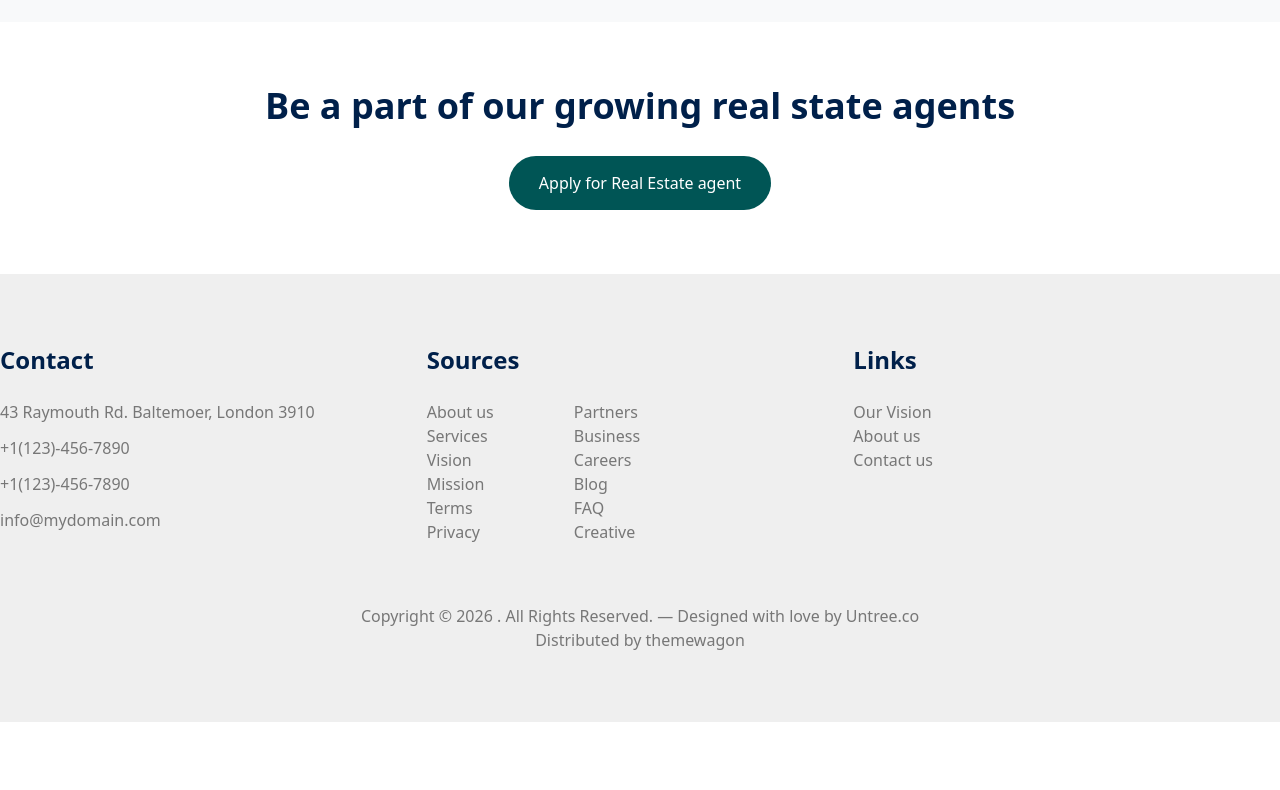
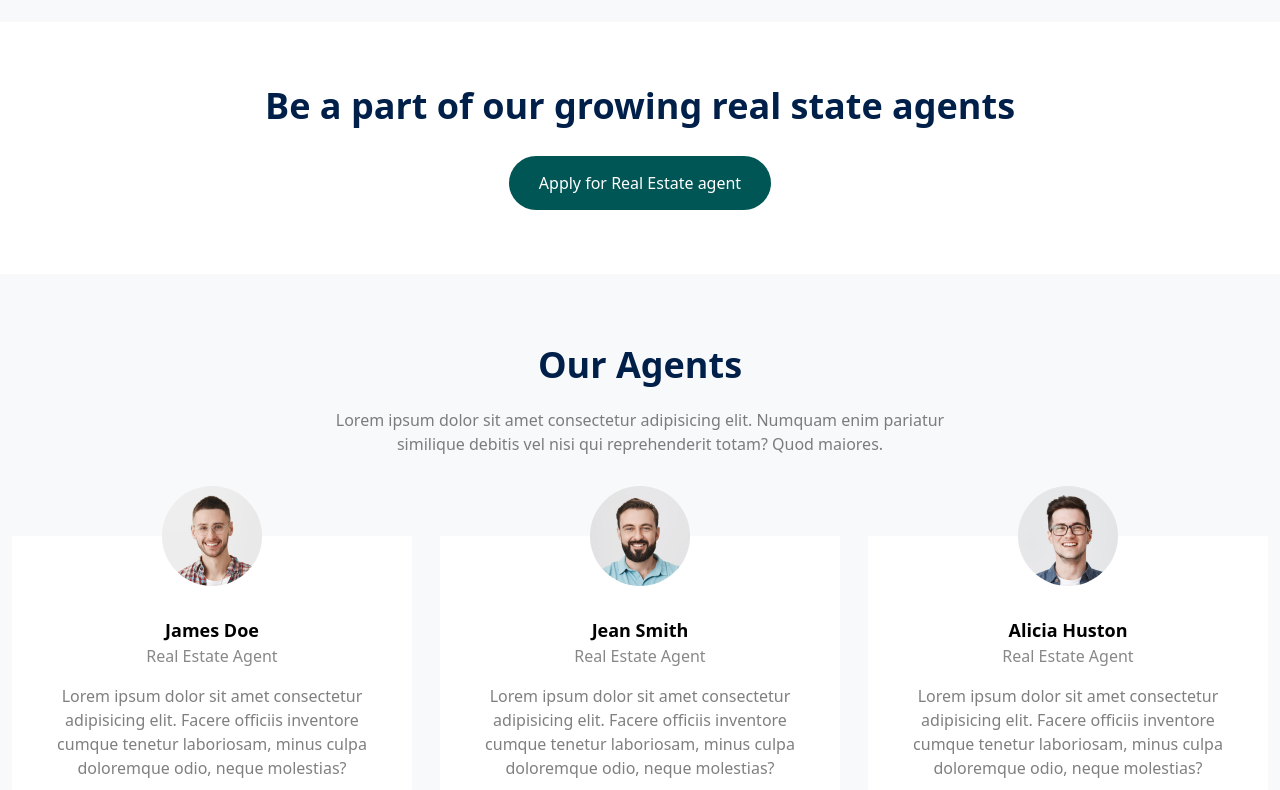
Before and after one commit to sadigzadeamina07/property-template, a website: page index.html in a window 1280 px wide. Shown: the part 3370-4160 px from the top of the page. Before the commit the page ends 4092 px from the top, so only its background shows below. Drawn offline with nearby package versions, Linux system fonts and the light colour scheme.

Commit message:
7th section

```diff
--- a/index.html
+++ b/index.html
@@ -149,8 +149,11 @@
         <div class="bg-[#f8f9fa]">
             <div class="container mx-auto py-[4rem]  px-[10px]">
                 <div class="text-center ">
-<h1 class="text-[#00204a] font-semibold  text-4xl mb-[20px] m-auto ">Let's find home that's perfect for you</h1>
-<p class="text-[#00000080] md:w-[50%] w-[80%] mb-[20px] m-auto">Lorem ipsum dolor sit amet consectetur adipisicing elit. Numquam enim pariatur similique debitis vel nisi qui reprehenderit.</p>
+                    <h1 class="text-[#00204a] font-semibold  text-4xl mb-[20px] m-auto ">Let's find home that's perfect
+                        for you</h1>
+                    <p class="text-[#00000080] md:w-[50%] w-[80%] mb-[20px] m-auto">Lorem ipsum dolor sit amet
+                        consectetur adipisicing elit. Numquam enim pariatur similique debitis vel nisi qui
+                        reprehenderit.</p>
 
                 </div>
 
@@ -158,28 +161,31 @@
 
                     <div class="flex flex-col  mt-[10px] gap-12">
                         <div class=" flex gap-4 items-center">
-     <i class="fa-solid fa-house"></i>
+                            <i class="fa-solid fa-house p-7 text-xl rounded-full bg-[#efefef]"></i>
                             <div>
                                 <h3 class="text-[18px]  text-[#00204a] font-semibold">2M Properties</h3>
-        <p class="text-[#00000080] w-[70%]">Lorem ipsum dolor sit amet consectetur adipisicing elit. Nostrum iste.</p>
+                                <p class="text-[#00000080] w-[70%]">Lorem ipsum dolor sit amet consectetur adipisicing
+                                    elit. Nostrum iste.</p>
 
                             </div>
 
                         </div>
                         <div class=" flex gap-4 items-center">
-            <i class="fa-solid fa-user"></i>
+                            <i class="fa-solid fa-user p-7 text-xl rounded-full bg-[#efefef]"></i>
                             <div>
                                 <h3 class="text-[18px]  text-[#00204a] font-semibold"> Top Rated Agents</h3>
-      <p class="text-[#00000080] w-[70%]">Lorem ipsum dolor sit amet consectetur adipisicing elit. Nostrum iste.</p>
+                                <p class="text-[#00000080] w-[70%]">Lorem ipsum dolor sit amet consectetur adipisicing
+                                    elit. Nostrum iste.</p>
 
                             </div>
 
                         </div>
                         <div class=" flex gap-4 items-center">
-            <i class="fa-solid fa-shield-quartered"></i>
+                            <i class="fa-solid fa-shield-quartered p-7 text-xl rounded-full bg-[#efefef]"></i>
                             <div>
                                 <h3 class="text-[18px]  text-[#00204a] font-semibold">Legit Properties</h3>
-  <p class="text-[#00000080] w-[70%]">Lorem ipsum dolor sit amet consectetur adipisicing elit. Nostrum iste</p>
+                                <p class="text-[#00000080] w-[70%]">Lorem ipsum dolor sit amet consectetur adipisicing
+                                    elit. Nostrum iste</p>
                             </div>
 
                         </div>
@@ -190,8 +196,20 @@
             </div>
         </div>
         <div class="container mx-auto text-center py-[4rem]">
-            <h1 class=" text-[#00204a] text-4xl mb-[30px] font-semibold" >Be a part of our growing real state agents</h1>
-            <button   class=" md:m-0 bg-[rgb(0,85,85)] rounded-[30px] px-[30px] py-[10px] md:py-[15px] mt-[25px] md:mt-0 text-white">Apply for Real Estate agent</button>
+            <h1 class=" text-[#00204a] mx-[10px]  text-4xl mb-[30px] font-semibold">Be a part of our growing real state
+                agents</h1>
+            <button
+                class=" md:m-0 bg-[rgb(0,85,85)] rounded-[30px] px-[30px] py-[10px] md:py-[15px] mt-[25px] md:mt-0 text-white">Apply
+                for Real Estate agent</button>
+        </div>
+        <div class="bg-[#f8f9fa]">
+            <div class="container text-center mx-auto py-[4rem] px-[12px]">
+                <h1 class="text-[#00204a] text-[36px] mb-[16px] font-semibold">Our Agents</h1>
+                <p class="text-[#00000080] mb-[80px] md:w-[50%] w-[90%] mx-auto">Lorem ipsum dolor sit amet consectetur adipisicing elit. Numquam
+                    enim pariatur similique debitis vel nisi qui reprehenderit totam? Quod maiores.</p>
+
+                <div class="cards flex justify-between flex-wrap lg:flex-nowrap gap-20 lg:gap-7"></div>
+            </div>
         </div>
     </main>
     <footer class="bg-[#efefef] text-[#777] py-[70px] text-center md:text-left">
@@ -200,43 +218,48 @@
                 <div class="flex flex-col gap-6 ">
                     <h3 class="text-2xl   font-semibold text-[#00204a]">Contact</h3>
                     <ul class="flex flex-col gap-3 ">
-                        <li><a href="">43 Raymouth Rd. Baltemoer, London 3910</a></li>
-                        <li><a href="tel">+1(123)-456-7890</a></li>
-                        <li><a href="tel">+1(123)-456-7890</a></li>
-                        <li><a href="email">info@mydomain.com</a></li>
+                        <li class=" hover:text-black"><a href="">43 Raymouth Rd. Baltemoer, London 3910</a></li>
+                        <li class=" hover:text-black"><a href="tel">+1(123)-456-7890</a></li>
+                        <li class=" hover:text-black"><a href="tel">+1(123)-456-7890</a></li>
+                        <li class=" hover:text-black"><a href="email">info@mydomain.com</a></li>
                     </ul>
                 </div>
                 <div class="flex flex-col gap-6 ">
                     <h3 class="text-2xl   font-semibold text-[#00204a]">Sources</h3>
                     <div class="flex  flex-col md:flex-row  gap-3 md:gap-20 col-span-2">
-                        <ul class="">
-                            <li><a href="">About us</a></li>
-                            <li><a href="">Services</a></li>
-                            <li><a href="">Vision</a></li>
-                            <li><a href="">Mission</a></li>
-                            <li><a href="">Terms</a></li>
-                            <li><a href="">Privacy</a></li>
+                        <ul class=" flex flex-col gap-1">
+                            <li class=" hover:text-black"><a href="">About us</a></li>
+                            <li class=" hover:text-black"><a href="">Services</a></li>
+                            <li class=" hover:text-black"><a href="">Vision</a></li>
+                            <li class=" hover:text-black"><a href="">Mission</a></li>
+                            <li class=" hover:text-black"><a href="">Terms</a></li>
+                            <li class=" hover:text-black"><a href="">Privacy</a></li>
                         </ul>
-                        <ul>
-                            <li><a href="">Partners</a></li>
-                            <li><a href="">Business</a></li>
-                            <li><a href="">Careers</a></li>
-                            <li><a href="">Blog</a></li>
-                            <li><a href="">FAQ</a></li>
-                            <li><a href="">Creative</a></li>
+                        <ul class=" flex flex-col gap-1">
+                            <li class=" hover:text-black"><a href="">Partners</a></li>
+                            <li class=" hover:text-black"><a href="">Business</a></li>
+                            <li class=" hover:text-black"><a href="">Careers</a></li>
+                            <li class=" hover:text-black"><a href="">Blog</a></li>
+                            <li class=" hover:text-black"><a href="">FAQ</a></li>
+                            <li class=" hover:text-black"><a href="">Creative</a></li>
                         </ul>
                     </div>
 
                 </div>
                 <div class="flex flex-col gap-6 ">
                     <h3 class="text-2xl  font-semibold text-[#00204a]">Links</h3>
-                    <ul>
-                        <li><a href="">Our Vision</a></li>
-                        <li><a href="">About us</a></li>
-                        <li><a href="">Contact us</a></li>
+                    <ul class=" flex flex-col gap-1">
+                        <li class=" hover:text-black"><a href="">Our Vision</a></li>
+                        <li class=" hover:text-black"><a href="">About us</a></li>
+                        <li class=" hover:text-black"><a href="">Contact us</a></li>
                     </ul>
-                    <div class="flex gap-5">
-
+                    <div class="flex gap-3 justify-center text-sm  md:justify-start">
+                        <i class="fa-brands fa-instagram p-3  rounded-[40%] bg-[#ccc]"></i>
+                        <i class="fa-brands fa-twitter p-3   rounded-[40%] bg-[#ccc]"></i>
+                        <i class="fa-brands fa-facebook-f py-3 px-[15px] rounded-[40%] bg-[#ccc]"></i>
+                        <i class="fa-brands fa-linkedin-in py-3 px-[13px]   rounded-[40%] bg-[#ccc]"></i>
+                        <i class="fa-brands fa-pinterest p-3  rounded-[40%] bg-[#ccc]"></i>
+                        <i class="fa-light fa-basketball p-3   rounded-[40%] bg-[#ccc]"></i>
                     </div>
                 </div>
             </div>
--- a/js/app.js
+++ b/js/app.js
@@ -78,4 +78,24 @@ document.addEventListener("DOMContentLoaded", () => {
       </div>
     `
   })
+  Agents.map((item)=>{
+    document.querySelector('.cards').innerHTML+=`
+    <div class=" bg-white">
+    <img src="${item.image}" class="rounded-full -mt-[50px] w-25 h-25 mx-auto" />
+    <div class="p-[30px]">
+     <a href="" class="text-lg font-semibold">${item.name}</a>
+    <p class="text-[#888] mb-[1rem]">Real Estate Agent</p>
+    <p  class="text-[#00000080] mb-[1rem]">Lorem ipsum dolor sit amet consectetur adipisicing elit. Facere officiis inventore cumque tenetur laboriosam, minus culpa doloremque odio, neque molestias?</p>
+   <div class="flex gap-5 justify-center">
+   <i class="fa-brands fa-twitter text-white bg-[#00204a] border-2 hover:border-[#00204a]  hover:bg-white hover:text-[#00204a] p-3 rounded-full"></i>
+   <i class="fa-brands fa-facebook-f text-white bg-[#00204a] border-2 hover:border-[#00204a]  hover:bg-white hover:text-[#00204a] py-3 px-[15px] rounded-full"></i>
+   <i class="fa-brands fa-linkedin-in text-white bg-[#00204a] border-2 hover:border-[#00204a]  hover:bg-white hover:text-[#00204a] py-3 px-[13px] rounded-full"></i>
+   <i class="fa-brands fa-instagram text-white bg-[#00204a] border-2 hover:border-[#00204a]  hover:bg-white hover:text-[#00204a] py-3 px-[13px] rounded-full"></i>
+   </div>
+    </div>
+
+    </div>
+    `
+  })
+
 })
--- a/js/data.js
+++ b/js/data.js
@@ -17,5 +17,16 @@ const Customers = [
   }
 ];
 const Agents=[
-
+    {
+    name: "James Doe",
+    image: "../img/person_1min.jpg"
+  },
+  {
+    name: "Jean Smith",
+    image: "../img/person_2min.jpg"
+  },
+  {
+    name: "Alicia Huston",
+    image: "../img/person_3min.jpg"
+  }
 ]
```
Also changed, not shown: src/output.css. Lines whose indentation alone changed are shown as unchanged.
